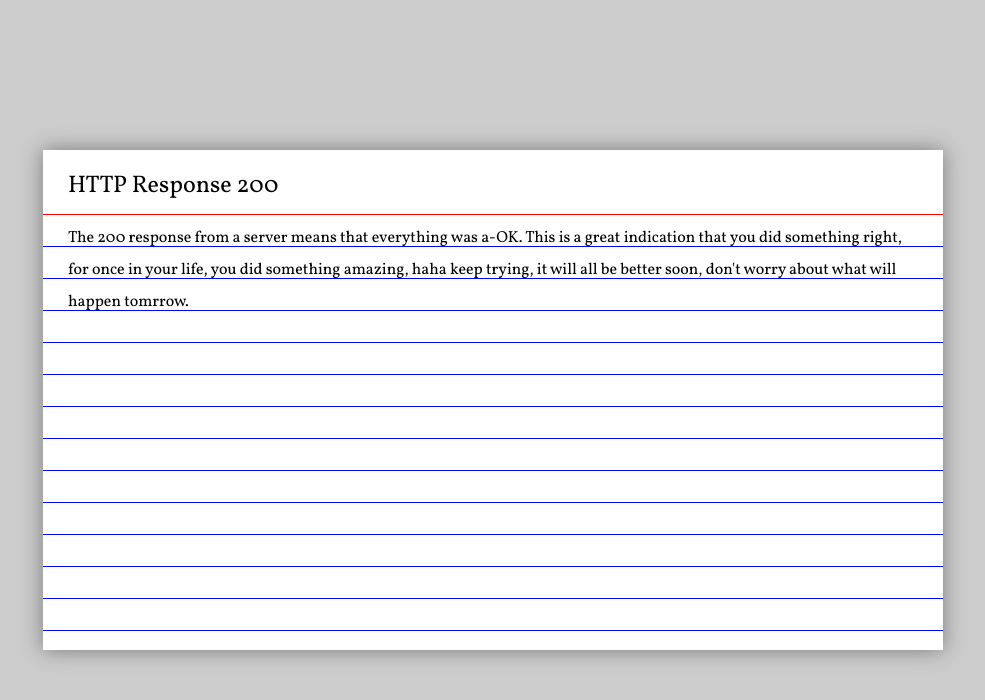
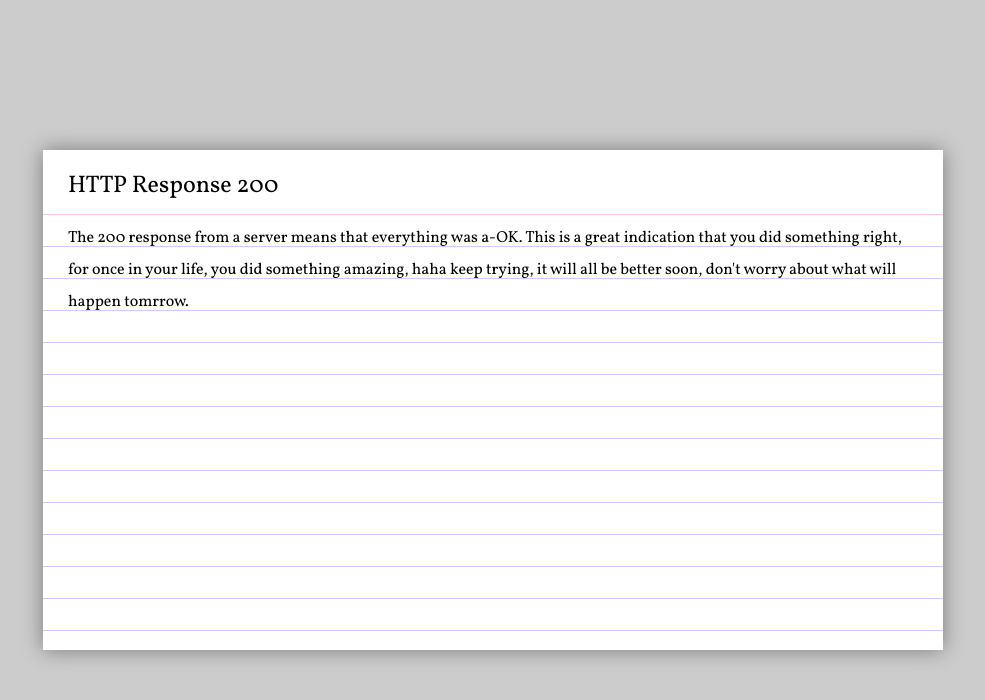
Before and after one commit to austenpayan/devcards, a website: page index.html in a window 1280 px wide. Shown: the whole page, without its empty margins (147-1132 px from the left). Drawn offline with nearby package versions, Linux system fonts and the light colour scheme.

Commit message:
adjust opacity of card lines

```diff
--- a/css/style.scss
+++ b/css/style.scss
@@ -130,6 +130,7 @@ body {
 		top:2em;
 		background-color: red;
 		height:1px;
+		opacity: .2;
 		width:100%;
 
 
@@ -139,8 +140,8 @@ body {
 
 		position: absolute;
 		background-color: blue;
-
 		height:1px;
+		opacity: .2;
 		width:100%;
 
 	}
--- a/index.html
+++ b/index.html
@@ -6,7 +6,7 @@
     <head>
         <meta charset="utf-8">
         <meta http-equiv="X-UA-Compatible" content="IE=edge">
-        <title></title>
+        <title>DevCards</title>
         <meta name="description" content="">
         <meta name="viewport" content="width=device-width, initial-scale=1">
 
```
Also changed, not shown: css/style.css, production/app.css.
